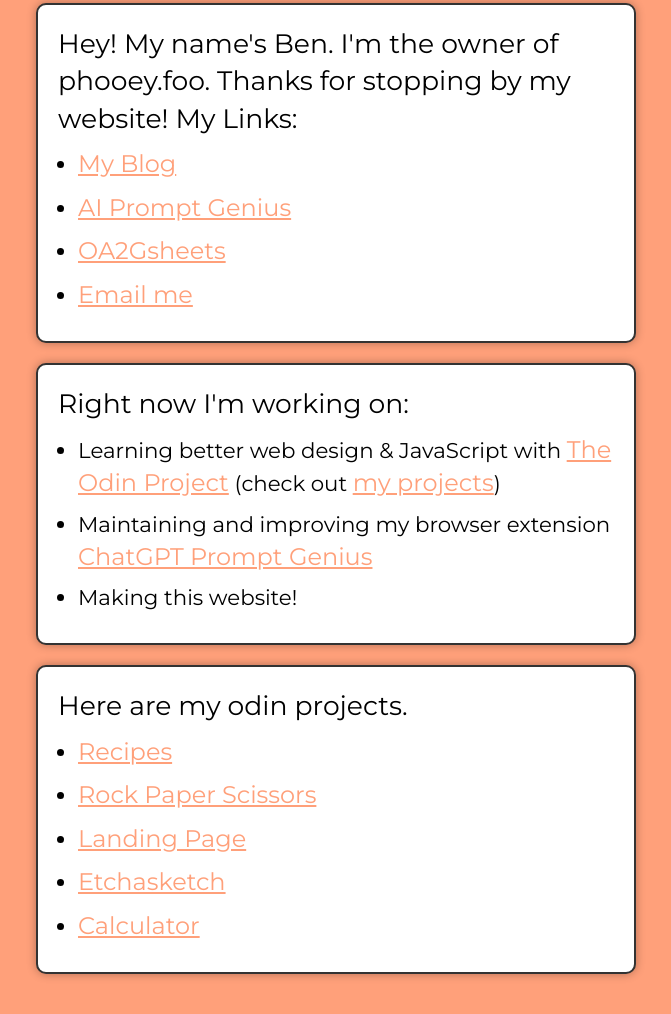
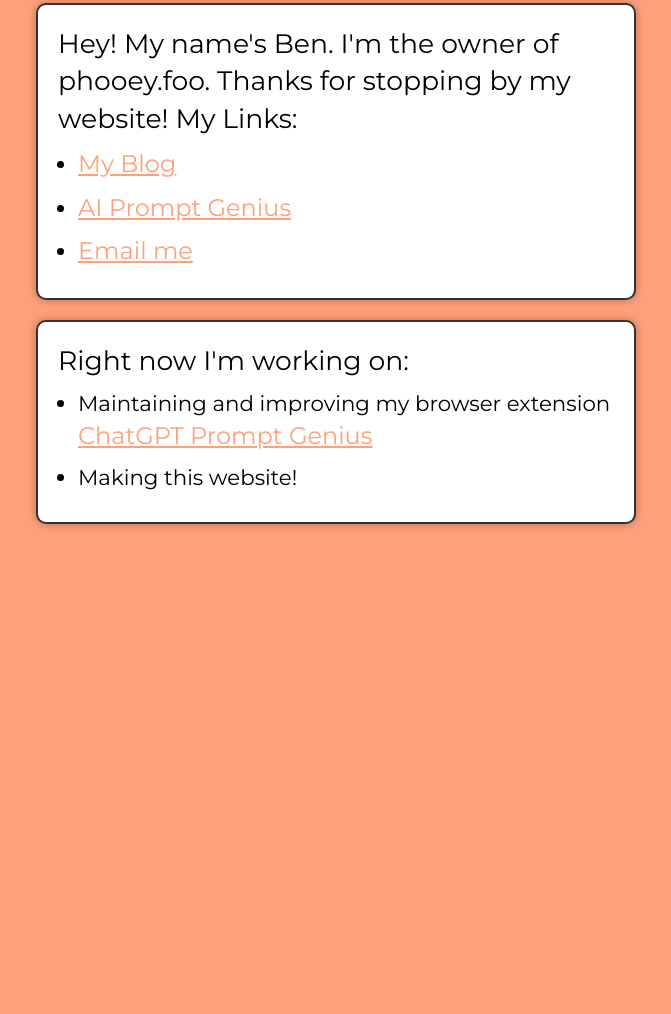
Before and after one commit to benf2004/phooeydotfoo, a plain HTML site: page index.html in a window 1280 px wide. Shown: the part 150-1164 px from the top of the page, without its empty margins (4-675 px from the left). After the commit the page ends 800 px from the top, so only its background shows below. Drawn offline with Linux system fonts and the light colour scheme.

Commit message:
Remove odin project

```diff
--- a/index.html
+++ b/index.html
@@ -17,28 +17,16 @@
             <ul>
                 <li><a href="https://blog.phooey.foo">My Blog</a></li>
                 <li><a href="https://www.aipromptgenius.app">AI Prompt Genius</a></li>
-                <li><a href="https://www.oa2gsheets.com">OA2Gsheets</a></li>
                 <li><a href="mailto:ben@phooey.foo">Email me</a></li>
             </ul>
         </div>
         <div class="card card-content">
             <p>Right now I'm working on:</p>
             <ul>
-                <li>Learning better web design & JavaScript with <a href="https://theodinproject.com">The Odin Project</a> (check out <a href="#projects">my projects</a>)</li>
                 <li>Maintaining and improving my browser extension <a href="https://github.com/benf2004/ChatGPT-Prompt-Genius">ChatGPT Prompt Genius</a></li>
                 <li>Making this website!</li>
             </ul>
         </div>
-        <div class="card card-content" id="projects">
-        <p>Here are my odin projects.</p>
-        <ul>
-            <li><a href="https://recipes.code.phooey.foo/">Recipes</a></li>
-            <li><a href="https://rockpaperscissors.odin.phooey.foo">Rock Paper Scissors</a></li>
-            <li><a href="https://lp.odin.phooey.foo	">Landing Page</a></li>
-            <li><a href="https://etchasketch.phooey.foo	">Etchasketch</a></li>
-            <li><a href="https://calculator.phooey.foo">Calculator</a></li>
-        </ul>
-        </div>
     </main>
 </body>
 </html>
```
